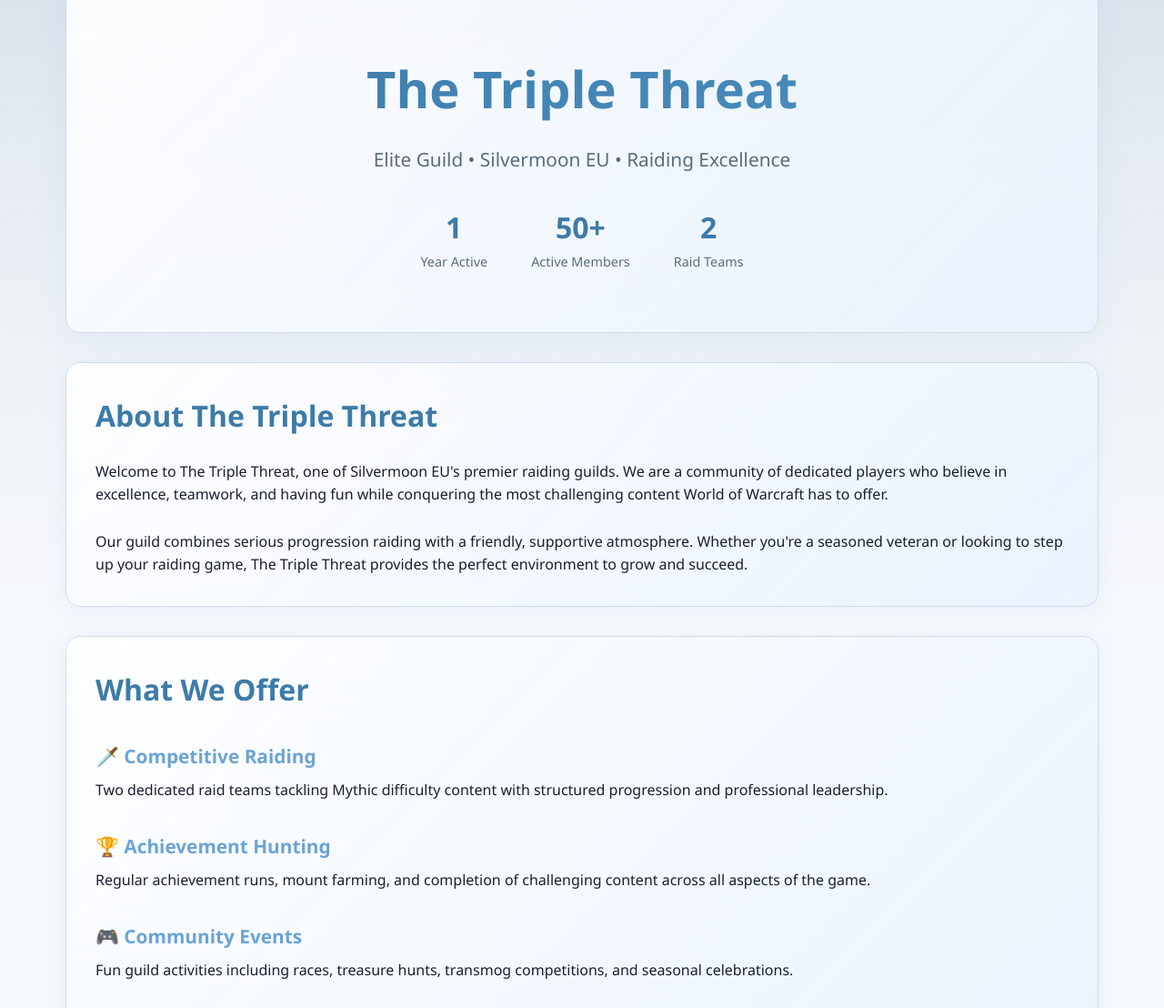
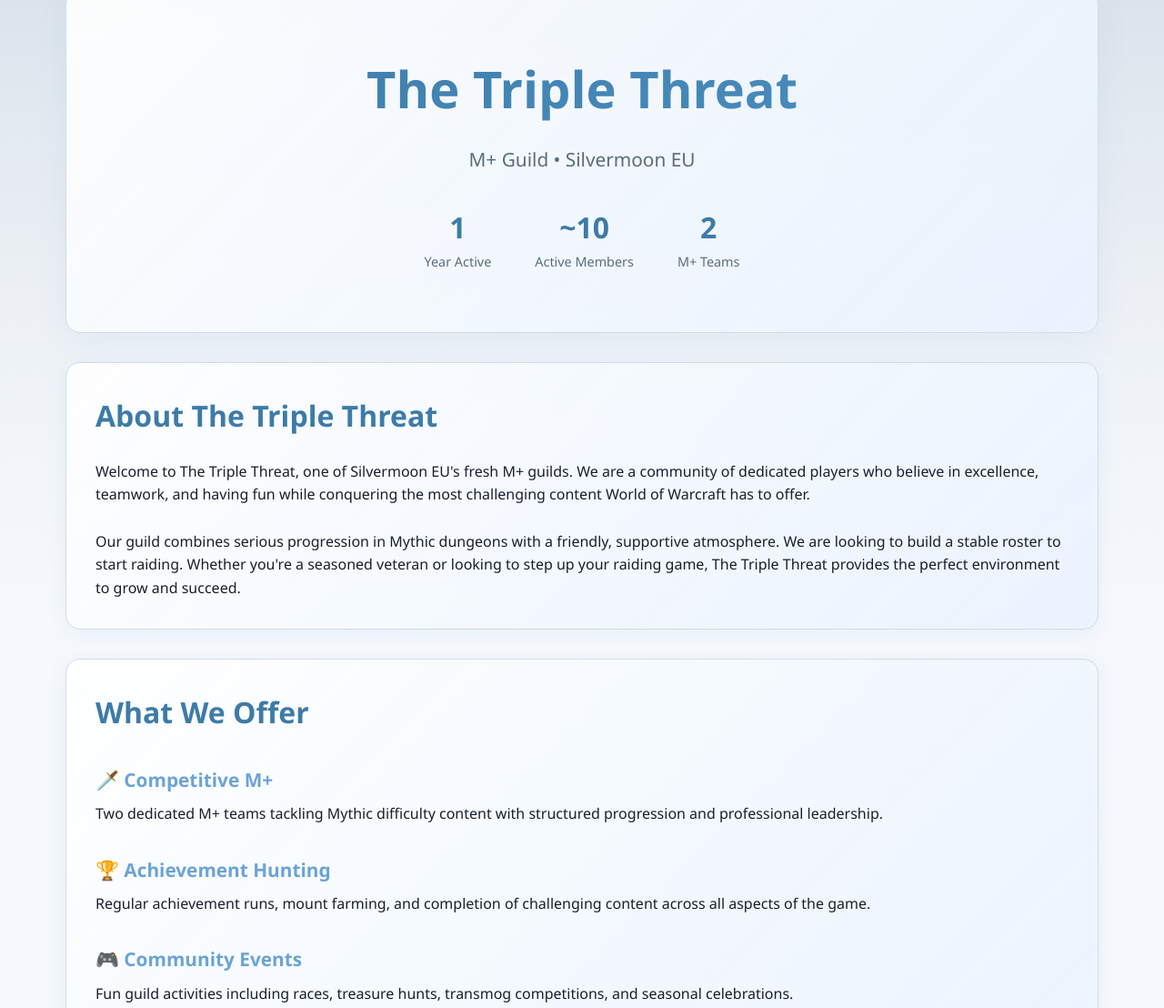
Before and after one commit to rzvme/TheTripleThreat, a website: page main.html in a window 1280 px wide. Shown: the part 156-1264 px from the top of the page at 91% size. Drawn offline with Linux system fonts and the light colour scheme.

Commit message:
improvments

```diff
--- a/main.html
+++ b/main.html
@@ -32,38 +32,39 @@
         <div id="home" class="page active">
             <div class="hero">
                 <h1>The Triple Threat</h1>
-                <div class="subtitle">Elite Guild • Silvermoon EU • Raiding Excellence</div>
+                <div class="subtitle">M+ Guild • Silvermoon EU </div>
                 <div class="guild-info">
                     <div class="guild-stat">
                         <span class="number">1</span>
                         <span class="label">Year Active</span>
                     </div>
                     <div class="guild-stat">
-                        <span class="number">50+</span>
+                        <span class="number">~10</span>
                         <span class="label">Active Members</span>
                     </div>
                     <div class="guild-stat">
                         <span class="number">2</span>
-                        <span class="label">Raid Teams</span>
+                        <span class="label">M+ Teams</span>
                     </div>
                 </div>
             </div>
 
             <div class="section">
                 <h2>About The Triple Threat</h2>
-                <p>Welcome to The Triple Threat, one of Silvermoon EU's premier raiding guilds. We are a community of
+                <p>Welcome to The Triple Threat, one of Silvermoon EU's fresh M+ guilds. We are a community of
                     dedicated players who believe in excellence, teamwork, and having fun while conquering the most
                     challenging content World of Warcraft has to offer.</p>
                 <br>
-                <p>Our guild combines serious progression raiding with a friendly, supportive atmosphere. Whether you're
+                <p>Our guild combines serious progression in Mythic dungeons with a friendly, supportive atmosphere. We
+                    are looking to build a stable roster to start raiding. Whether you're
                     a seasoned veteran or looking to step up your raiding game, The Triple Threat provides the perfect
                     environment to grow and succeed.</p>
             </div>
 
             <div class="section">
                 <h2>What We Offer</h2>
-                <h3>🗡️ Competitive Raiding</h3>
-                <p>Two dedicated raid teams tackling Mythic difficulty content with structured progression and
+                <h3>🗡️ Competitive M+</h3>
+                <p>Two dedicated M+ teams tackling Mythic difficulty content with structured progression and
                     professional leadership.</p>
 
                 <h3>🏆 Achievement Hunting</h3>
```
